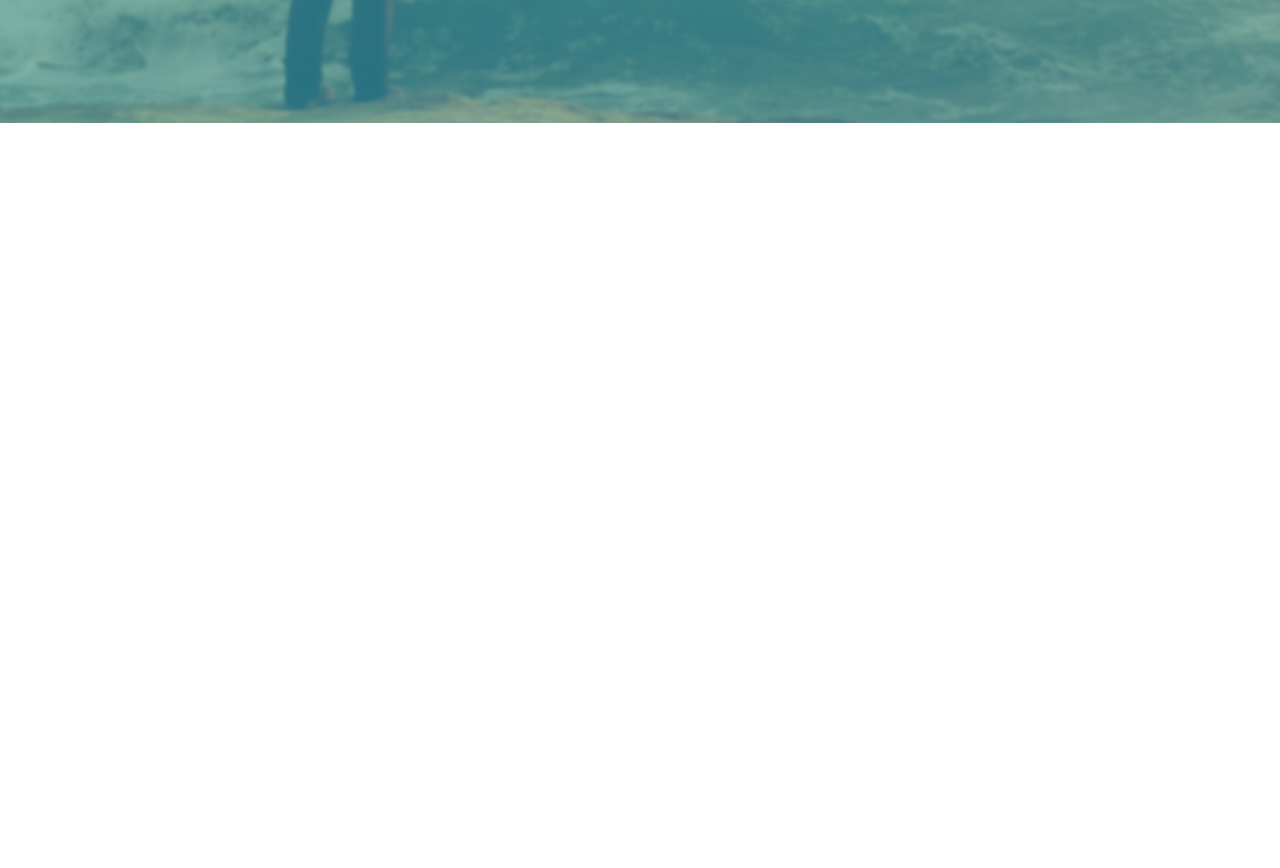
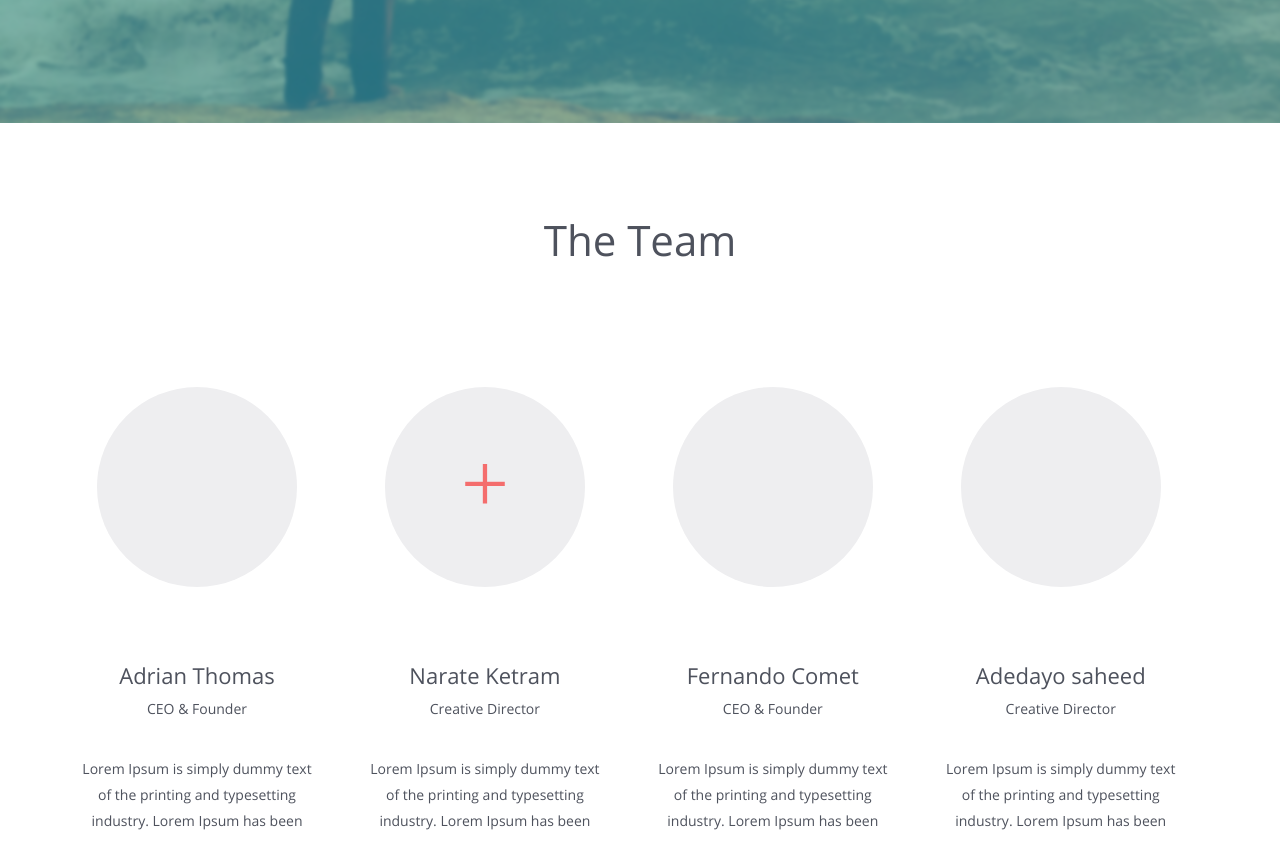
Before and after one commit to KirillStativka/New_Progect, a website: page marcup/index.html in a window 1280 px wide. Shown: the part 540-1408 px from the top of the page. Before the commit the page ends 800 px from the top, so only its background shows below. Drawn offline with Linux system fonts and the light colour scheme; a web font is replaced by a local one.

Commit message:
Team section

```diff
--- a/marcup/index.html
+++ b/marcup/index.html
@@ -61,7 +61,54 @@
 		</div>
 	</div>
 </div>
-
+	<!-- Team section -->
+<div class="container">
+	<div class="team_section">
+		<div class="team_section_title">
+			<h3>The Team</h3>
+		</div>
+		<div class="team_person">
+			<div class="team_person_img"></div>
+			<div class="team_person_title">
+				<h4>Adrian Thomas</h4>
+				<p>CEO & Founder</p>
+			</div>
+			<div class="team_person_descr">
+				<p>Lorem Ipsum is simply dummy text of the printing and typesetting industry. Lorem Ipsum has been </p>
+			</div>
+		</div>
+		<div class="team_person">
+			<div class="team_person_img"><div class="add_img"><a href="#">+</a></div></div>
+			<div class="team_person_title">
+				<h4>Narate Ketram</h4>
+				<p>Creative Director</p>
+			</div>
+			<div class="team_person_descr">
+				<p>Lorem Ipsum is simply dummy text of the printing and typesetting industry. Lorem Ipsum has been </p>
+			</div>
+		</div>
+		<div class="team_person">
+			<div class="team_person_img"></div>
+			<div class="team_person_title">
+				<h4>Fernando Comet</h4>
+				<p>CEO & Founder</p>
+			</div>
+			<div class="team_person_descr">
+				<p>Lorem Ipsum is simply dummy text of the printing and typesetting industry. Lorem Ipsum has been </p>
+			</div>
+		</div>
+		<div class="team_person">
+			<div class="team_person_img"></div>
+			<div class="team_person_title">
+				<h4>Adedayo saheed</h4>
+				<p>Creative Director</p>
+			</div>
+			<div class="team_person_descr">
+				<p>Lorem Ipsum is simply dummy text of the printing and typesetting industry. Lorem Ipsum has been </p>
+			</div>
+		</div>
+	</div>
+</div>
 	<div class="hidden"></div>
 
 	<div class="loader">
--- a/marcup/sass/main.sass
+++ b/marcup/sass/main.sass
@@ -74,6 +74,7 @@ body
 	font-size: 15px
 	min-width: 320px
 	position: relative
+	color: #4e525d
 	line-height: 1.6
 	-webkit-font-smoothing: antialiased
 	overflow-x: hidden
@@ -176,3 +177,49 @@ body textarea:required:valid
 .owl-next
 	right: -55px
 // --- end slider section
+// --- start team section
+.team_section
+	margin: 105px 0px
+.team_section_title
+	text-align: center
+	h3
+		color: #4e525d
+		font-size: 42px
+		line-height: 24px
+.team_person
+	text-align: center
+	margin-top: 135px
+	width: 20%
+	padding: 0px 25px
+	display: inline-block
+	.team_person_img
+		width: 200px
+		height: 200px
+		background: #eeeef0
+		border-radius: 50%
+		display: inline-block
+		overflow: hidden
+		text-align: center
+.team_person_title
+	margin-top: 70px
+	h4
+		font-size: 22px
+		line-height: 24px
+		color: #4e525d
+		margin-bottom: 10px
+	p
+		font-size: 14px
+		line-height: 24px
+
+.team_person_descr
+	margin-top: 35px
+	p
+		font-size: 14px
+		line-height: 26px
+.add_img
+	margin-top: 42%
+	a
+		color: #f46d6d
+		font-size: 85px
+		line-height: 24px
+		font-family: "OpenSans_ExtraBold"
```
Also changed, not shown: marcup/css/main.css.
